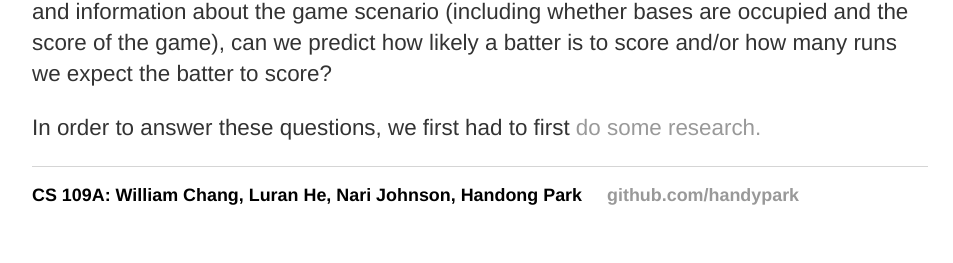
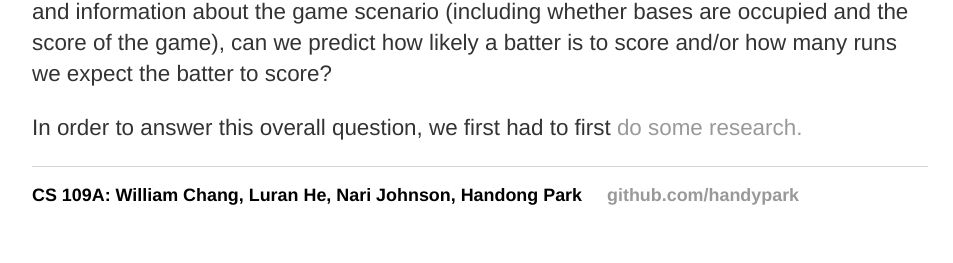
Before and after one commit to handypark/handypark.github.io, a Jekyll site: the page built from index.html, in a window 1280 px wide. Shown: the part 856-1119 px from the top of the page, without its empty margins (160-1113 px from the left). Built offline with Jekyll 4.4.1, drawn with Linux system fonts in a browser that asks for light colours.

Commit message:
Update index.html

```diff
--- a/index.html
+++ b/index.html
@@ -27,6 +27,6 @@ title: Introduction
 		to score and/or how many runs we expect the batter to score?
 	</p>
 	<p>
-		In order to answer these questions, we first had to first <a href="/research">do some research.</a>
+		In order to answer this overall question, we first had to first <a href="/research">do some research.</a>
 	</p>
 </div><!-- /.blurb -->
```
